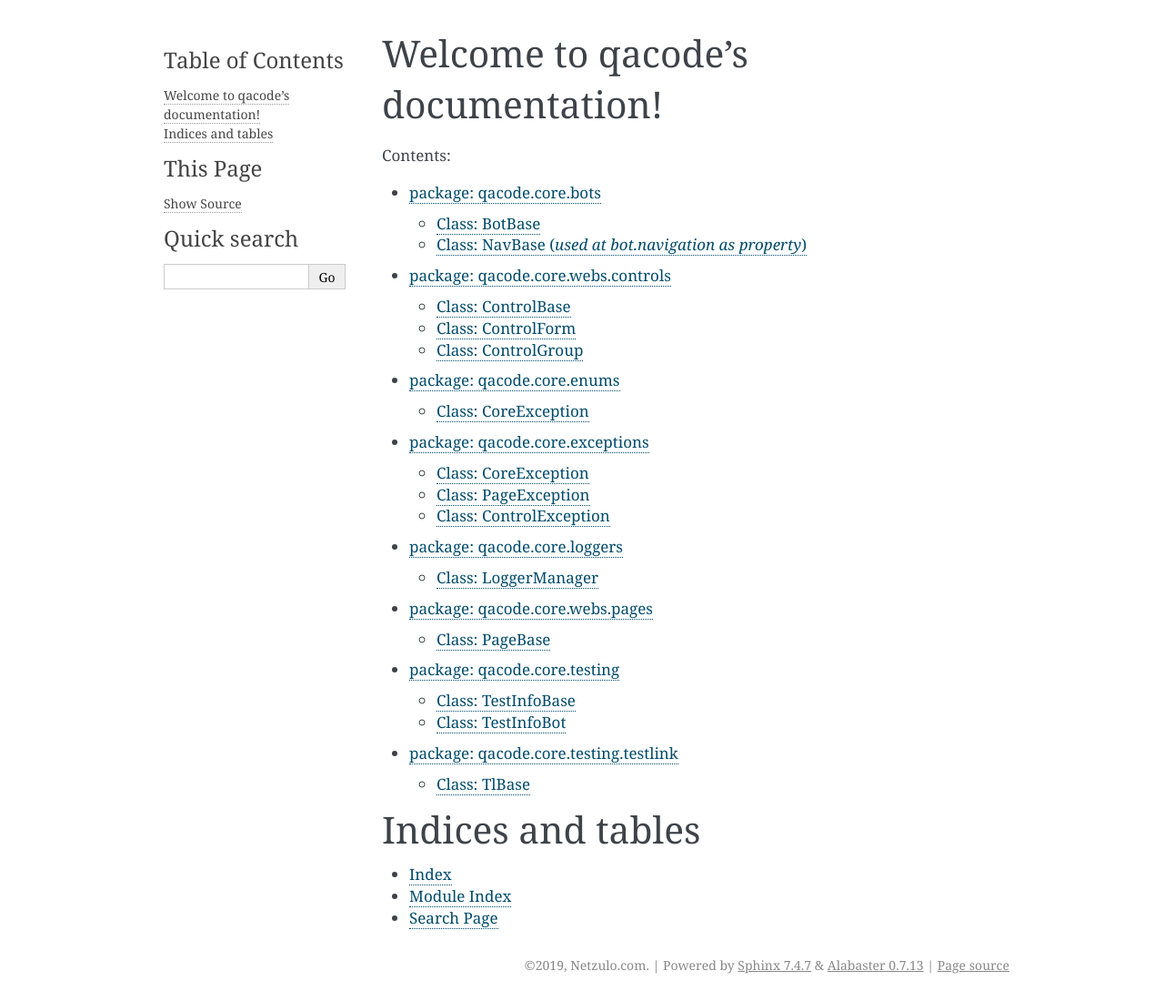
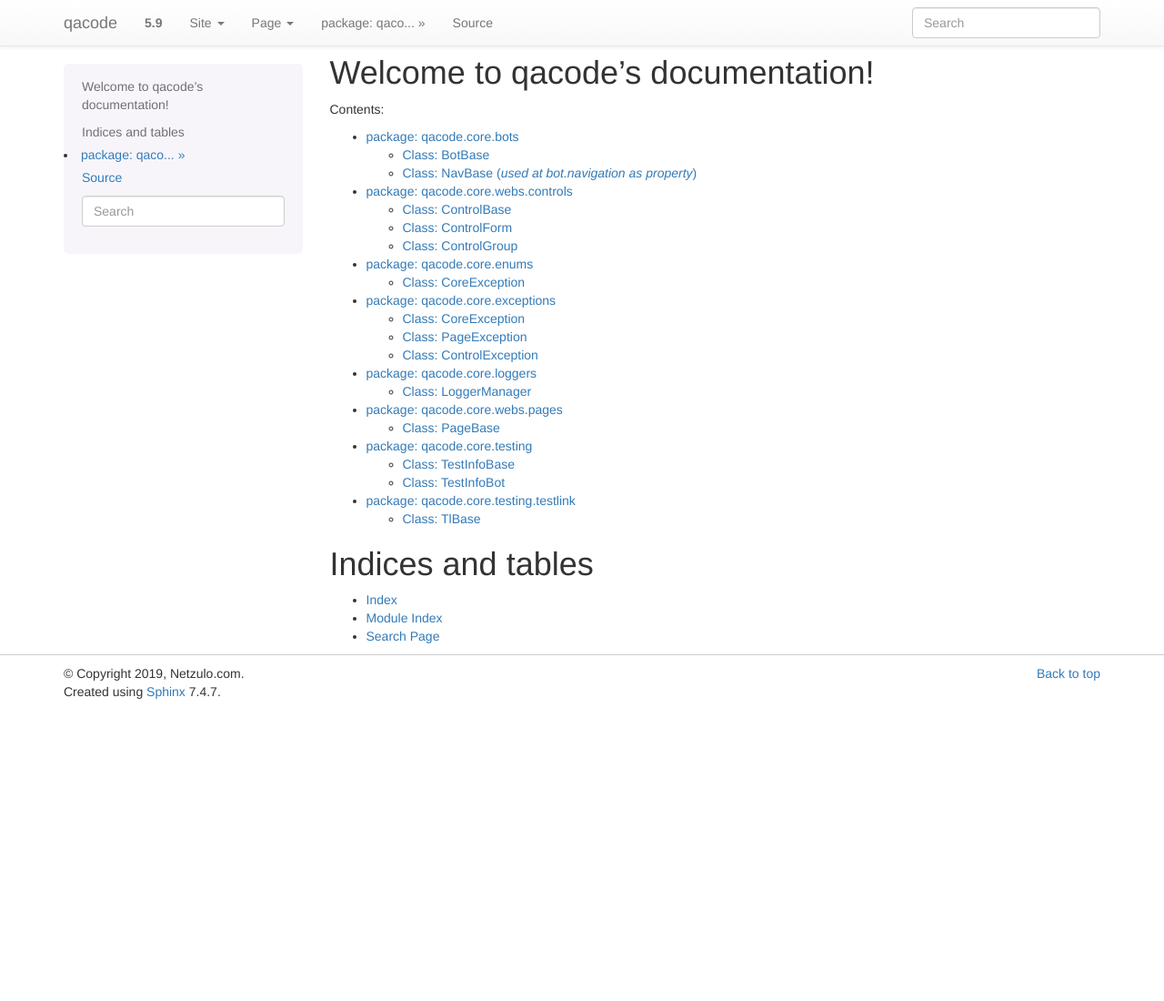
Before and after one commit to netzulo/qacode, a Sphinx documentation site: the page built from source-docs/source/index.rst, in a window 1280 px wide and 1100 px high. Shown: the whole window at 91% size. Built offline with Sphinx 7.4.7, drawn with Linux system fonts in a browser that asks for light colours.

Commit message:
[qacode] update to v0.5.9
+ doc now generated with bootstrap theme

```diff
--- a/setup.py
+++ b/setup.py
@@ -73,7 +73,7 @@
             ignore_raises=ignore_raises))
 
 
-VERSION = "0.5.8"
+VERSION = "0.5.9"
 CURR_PATH = "{}{}".format(path.abspath(path.dirname(__file__)), '/')
 INSTALL_REQUIRES = [
     'appdirs',
--- a/source-docs/source/conf.py
+++ b/source-docs/source/conf.py
@@ -15,7 +15,7 @@
 # import os
 # import sys
 # sys.path.insert(0, os.path.abspath('.'))
-
+import sphinx_bootstrap_theme
 
 # -- Project information -----------------------------------------------------
 
@@ -24,7 +24,7 @@
 author = 'Netzulo.com'
 
 # The short X.Y version
-version = '5.8'
+version = '5.9'
 # The full version, including alpha/beta/rc tags
 release = 'v0.{}'.format(version)
 
@@ -81,7 +81,8 @@
 # The theme to use for HTML and HTML Help pages.  See the documentation for
 # a list of builtin themes.
 #
-html_theme = 'alabaster'
+html_theme = 'bootstrap'
+html_theme_path = sphinx_bootstrap_theme.get_html_theme_path()
 
 # Theme options are theme-specific and customize the look and feel of a theme
 # further.  For a list of options available for each theme, see the
```
Also changed, not shown: CHANGELOG.md (+12 -2 lines), 1 other file.
